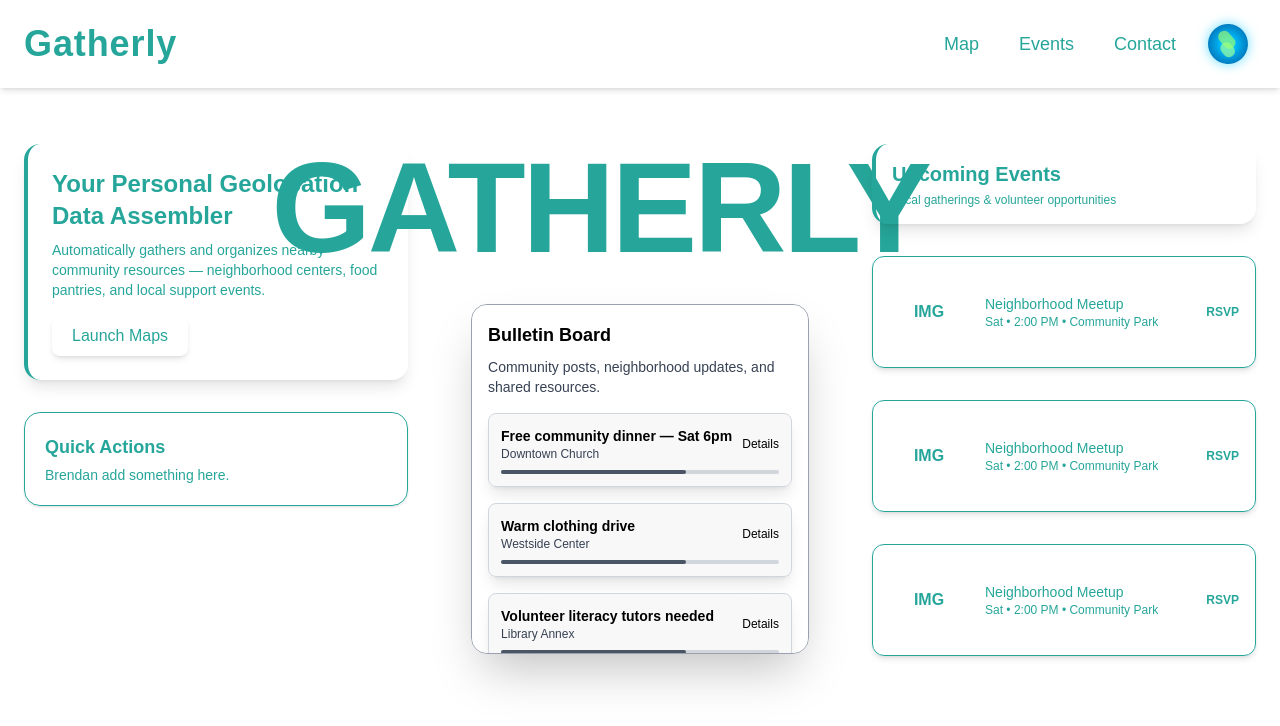
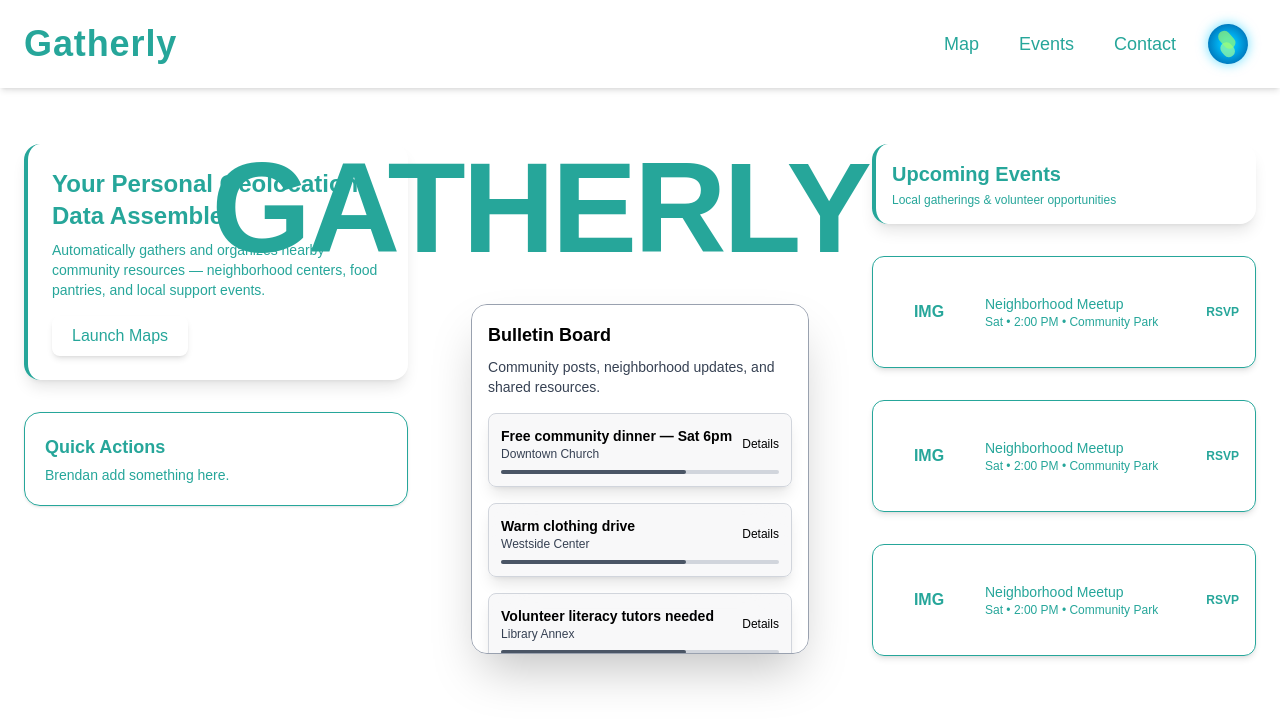
Before and after one commit to TSA-Group/tsa_group_starter, a Next.js app: page / in a window 1280 px wide. Shown: the top 726 px of the page. Built offline with nearby package versions, Linux system fonts and the light colour scheme.

Commit message:
Update page.tsx

```diff
--- a/app/page.tsx
+++ b/app/page.tsx
@@ -90,9 +90,9 @@ export default function Home() {
             style={{ fontFamily: "TAN Buster, sans-serif" }}
             variants={cardPop}
             animate={{
-              x: -40,
+              x: -100,
               y: [0, -6, 0],
-              transition: { duration: 4.5, ease: easeInOut },
+              transition: { duration: 2.5, ease: easeInOut },
             }}
           >
             GATHERLY
```
